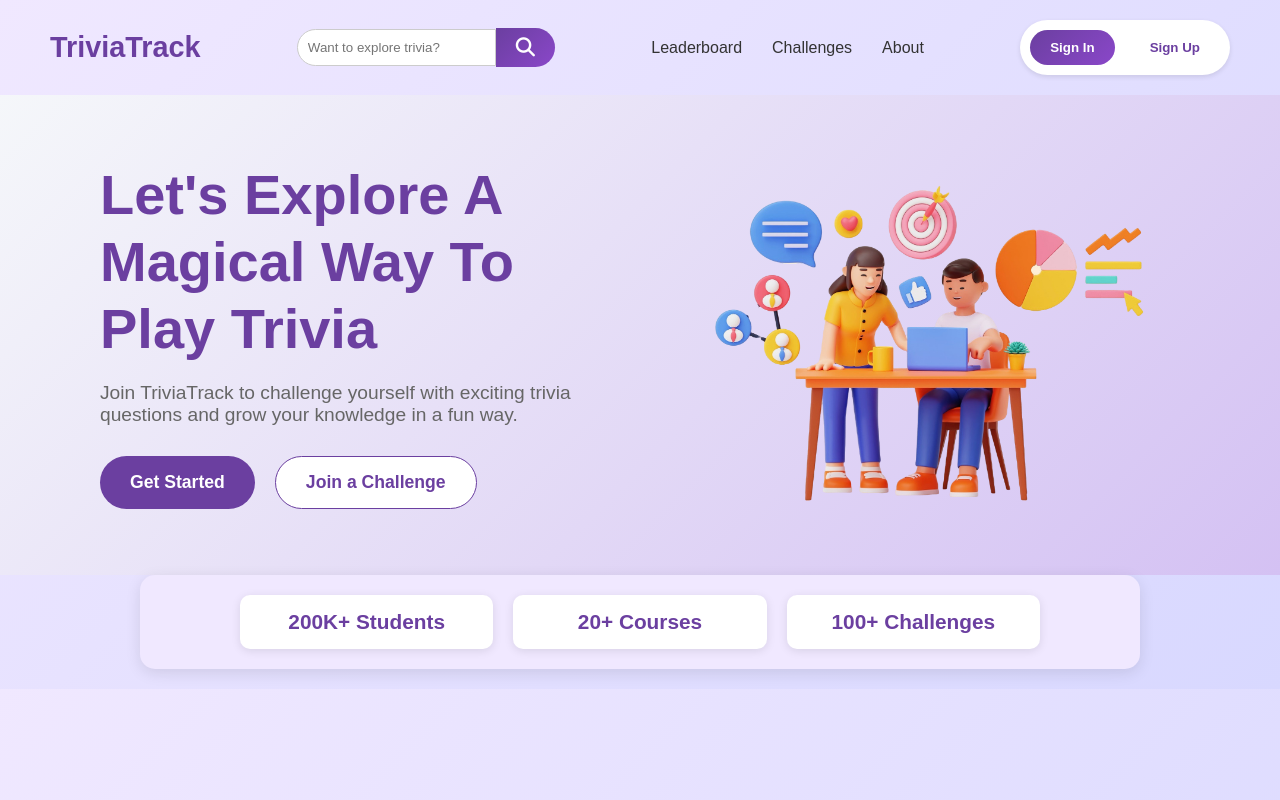
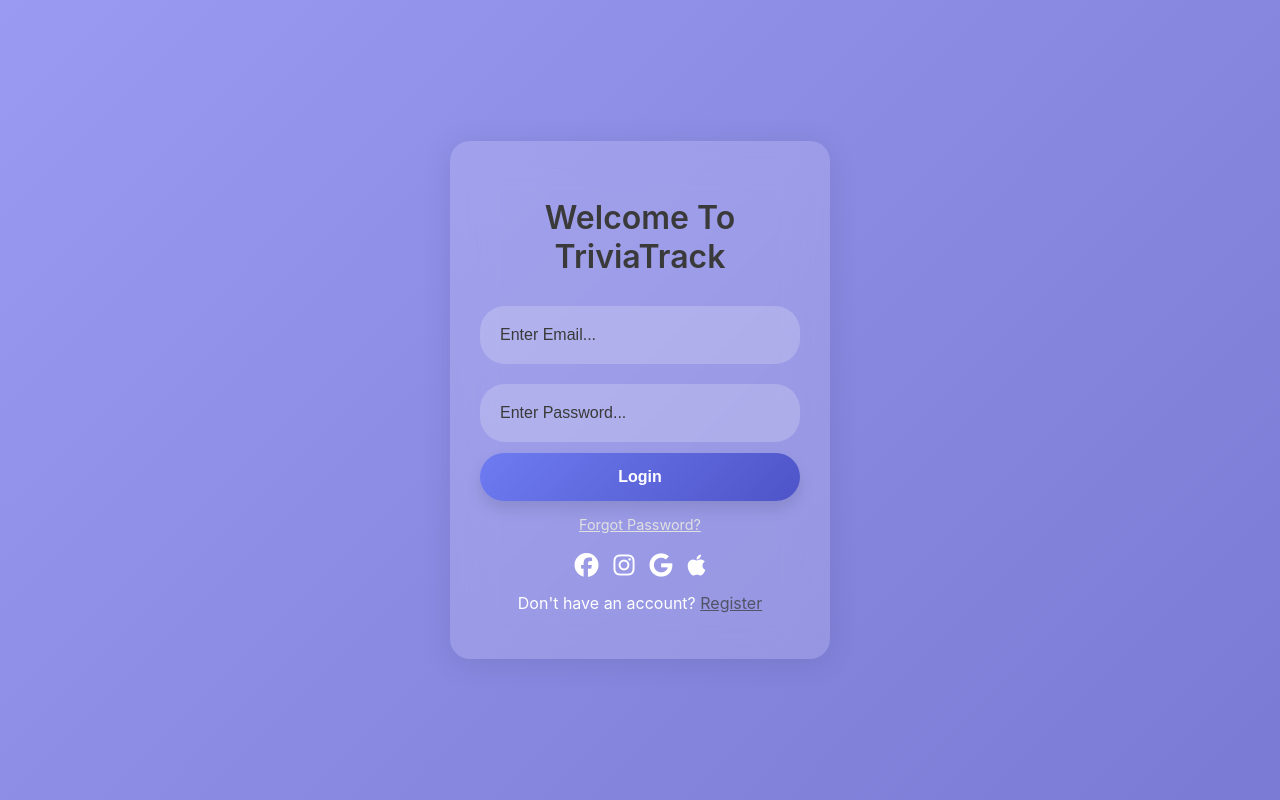
Before and after one commit to MubeenNaushad/TriviaTrack, a React (Create React App) app in the folder ff/triviatrack/: page /login in a window 1280 px wide. Built offline with nearby package versions, Linux system fonts and the light colour scheme.

Commit message:
Landing Page with Signin/up

```diff
--- a/ff/triviatrack/src/App.css
+++ b/ff/triviatrack/src/App.css
@@ -1,8 +1,7 @@
 * {
-  margin: 0;
   padding: 0;
   box-sizing: border-box;
-  font-family: 'Poppins', sans-serif;
+
 }
 
 body {
@@ -20,28 +19,33 @@ body {
 }
 
 .logo a {
-  font-size: 1.8rem;
-  font-weight: bold;
+  font-size: 2.5rem;
+
   color: #6b3fa0;
   text-decoration: none;
+  font-family: "Alfa Slab One", serif;
+  padding-left: 55px;
 }
 
 .search-bar {
   display: flex;
   align-items: center;
+  border-radius: 25px 0 0 0;
 }
 
 .search-bar input {
   padding: 10px;
   border: 1px solid #ccc;
-  border-radius: 25px 0 0 25px;
+  border-radius: 25px 0 0 0px;
   outline: none;
 }
 
 .search-bar button {
-  padding: 10px 20px;
+  width: 100px;
+  padding: 19px 20px;
+  margin-left: 10px;
   border: none;
-  border-radius: 0 25px 25px 0;
+  border-radius: 0 25px 0px 25px;
   cursor: pointer;
   background: linear-gradient(135deg, #6b3fa0, #8a47c9);
   color: white;
@@ -59,40 +63,46 @@ body {
   display: flex;
   gap: 30px;
   align-items: center;
+
 }
 
 .menu a {
   text-decoration: none;
-  color: #333;
-  font-weight: 500;
+  color: white;
+  font-weight: 600;
+  font-size: 20px;
+  font-family: sans-serif;
 }
+
 
 .auth-container {
   display: flex;
   gap: 15px;
-  padding: 10px;
-  background: #ffffff;
-  border-radius: 30px;
+  padding: 10px 24px;
+  background: rgba(255, 255, 255, 0.15);
+  backdrop-filter: blur(20px);
+
+  border-radius: 25px;
   box-shadow: 0 2px 5px rgba(0, 0, 0, 0.1);
 }
 
 .sign-in-button {
-  padding: 10px 20px;
+  padding: 15px 47px;
   background: linear-gradient(135deg, #6b3fa0, #8a47c9);
   color: #ffffff;
   border: none;
-  border-radius: 25px;
+  border-radius: 20px;
   cursor: pointer;
   font-weight: bold;
   transition: background-color 0.3s;
 }
 
 .sign-up-button {
-  padding: 10px 20px;
+  padding: 15px 47px;;
   background-color: transparent;
-  color: #6b3fa0;
+  color: white;
   border: none;
-  border-radius: 25px;
+  border-radius: 205px;
   cursor: pointer;
   font-weight: bold;
   transition: background-color 0.3s;
@@ -108,8 +118,9 @@ body {
   display: flex;
   justify-content: space-between;
   align-items: center;
-  padding: 40px 100px;
-  background: linear-gradient(135deg, #f5f7fa, #d4c1f3);
+  padding: 35px 100px;
+  background: rgba(255, 255, 255, 0.486);
+    backdrop-filter: blur(80px);
   margin: 0 auto;
   color: #333;
 }
@@ -161,8 +172,8 @@ body {
 
 .secondary-button {
   background-color: #ffffff;
-  color: #6b3fa0;
-  border: 1px solid #6b3fa0;
+  color: white;
+
 }
 
 .secondary-button:hover {
@@ -184,12 +195,13 @@ body {
 
 /* Statistics Section */
 .statistics-section {
-  background: #f0e8ff;
+  background: #8e7dbd;
   padding: 20px;
-  margin: 20px auto 0;
+  margin: 0px auto 0;
   max-width: 1000px;
   border-radius: 15px;
-  box-shadow: 0 4px 15px rgba(0, 0, 0, 0.1);
+  background: rgba(255, 255, 255, 0.15);
+  backdrop-filter: blur(20px);
   text-align: center;
   position: relative;
   top: -20px;
--- a/ff/triviatrack/src/App.js
+++ b/ff/triviatrack/src/App.js
@@ -1,12 +1,22 @@
 import React from 'react';
 import LandingPage from './LandingPage';
 import '@fortawesome/fontawesome-free/css/all.min.css';
+import Login from './Login';
+import Signup from './Signup';
+import { BrowserRouter as Router, Route, Routes, Link } from 'react-router-dom';
 
 function App() {
     return (
-        <div className="App">
-            <LandingPage />
-        </div>
+    <Router>
+      <div className="App">
+        <Routes>
+          <Route path="/" element={<LandingPage />} />
+          <Route path="/signup" element={<Signup />} />
+          <Route path="/login" element={<Login />} />
+        </Routes>
+      </div>
+    </Router>
+
     );
 }
 
--- a/ff/triviatrack/src/LandingPage.js
+++ b/ff/triviatrack/src/LandingPage.js
@@ -1,9 +1,13 @@
 import React from 'react';
 import './App.css';
 import placeholderImage from './work.png';
+import { useNavigate } from 'react-router-dom';
+
 
 const LandingPage = () => {
+    const navigate = useNavigate();
     return (
+
         <div className="landing-page">
             <nav className="navbar">
                 <div className="logo">
@@ -21,8 +25,8 @@ const LandingPage = () => {
                     <a href="#">About</a>
                 </div>
                 <div className="auth-container">
-                    <button className="sign-in-button">Sign In</button>
-                    <button className="sign-up-button">Sign Up</button>
+                   <button className="sign-in-button" onClick={() => navigate('/login')}>Login</button>
+                     <button className="sign-up-button" onClick={() => navigate('/signup')}>Register</button>
                 </div>
             </nav>
 
--- /dev/null
+++ b/ff/triviatrack/src/Login.css
@@ -0,0 +1,141 @@
+* {
+
+    padding: 0;
+    box-sizing: border-box;
+}
+
+
+body {
+
+    display: flex;
+    justify-content: center;
+    align-items: center;
+    height: 100vh;
+    background: linear-gradient(135deg, #9a9af2, #7a7ad4);
+    overflow: hidden;
+    color: #fff;
+}
+
+.container {
+    width: 100%;
+    max-width: 380px;
+    background: rgba(255, 255, 255, 0.15);
+    backdrop-filter: blur(20px);
+    border-radius: 20px;
+    padding: 30px;
+    box-shadow: 0 4px 30px rgba(0, 0, 0, 0.1);
+    text-align: center;
+    animation: fadeIn 1s ease;
+}
+
+@keyframes fadeIn {
+    from {
+        opacity: 0;
+        transform: scale(0.95);
+    }
+
+    to {
+        opacity: 1;
+        transform: scale(1);
+    }
+}
+
+.form-container h2 {
+    font-size: 2em;
+    font-weight: 600;
+    color: #3a3a3a;
+    margin-bottom: 20px;
+}
+
+input[type="email"],
+input[type="password"],
+input[type="text"] {
+    width: 100%;
+        padding: 20px;
+        margin: 10px 0;
+        border-radius: 25px;
+        border: none;
+        background: rgba(255, 255, 255, 0.2);
+        color: #000000;
+        font-size: 1em;
+        transition: all 0.3s ease;
+}
+
+input::placeholder {
+    color: #3a3a3a;
+    opacity: 1;
+}
+
+input:focus {
+    outline: none;
+    background: rgba(255, 255, 255, 0.3);
+}
+
+button {
+    width: 100%;
+    padding: 15px;
+    margin-top: 1px;
+    background: linear-gradient(135deg, #6e7bf1, #4e54c8);
+    border: none;
+    border-radius: 25px;
+    color: #fff;
+    font-size: 1em;
+    font-weight: 600;
+    cursor: pointer;
+    transition: all 0.3s ease;
+    box-shadow: 0px 8px 15px rgba(0, 0, 0, 0.1);
+}
+
+button:hover {
+    transform: scale(1.05);
+    box-shadow: 0px 12px 20px rgba(0, 0, 0, 0.15);
+}
+
+.forgot-password {
+    margin: 15px 0;
+    font-size: 0.9em;
+}
+
+.forgot-password a {
+    color: #e0e0e0;
+    text-decoration: underline;
+    transition: color 0.2s;
+}
+
+.forgot-password a:hover {
+    color: #fff;
+}
+
+.social-icons {
+    display: flex;
+    justify-content: center;
+    gap: 15px;
+    margin-top: 20px;
+}
+
+.social-icons i {
+    font-size: 1.5em;
+    color: #fff;
+    cursor: pointer;
+    transition: transform 0.3s ease, color 0.3s ease;
+}
+
+.social-icons i:hover {
+    transform: scale(1.1);
+    color: #d1d1ff;
+}
+
+@media (max-width: 768px) {
+    .container {
+        width: 90%;
+        padding: 20px;
+    }
+
+    .form-container h2 {
+        font-size: 1.8em;
+    }
+
+    .social-icons i {
+        font-size: 1.2em;
+    }
+}
--- /dev/null
+++ b/ff/triviatrack/src/Login.js
@@ -0,0 +1,33 @@
+import React from 'react';
+import { Link } from 'react-router-dom';
+import './Login.css';
+
+const Login = () => {
+  return (
+    <div className="container">
+      <div className="form-container">
+        <h2>Welcome To TriviaTrack</h2>
+
+        <form>
+          <input type="email" placeholder="Enter Email..." required />
+          <input type="password" placeholder="Enter Password..." required />
+          <button type="submit">Login</button>
+        </form>
+        <div className="forgot-password">
+          <a href="#">Forgot Password?</a>
+        </div>
+        <div className="social-icons">
+          <i className="fab fa-facebook"></i>
+          <i className="fab fa-instagram"></i>
+          <i className="fab fa-google"></i>
+          <i className="fab fa-apple"></i>
+        </div>
+        <p>
+          Don't have an account? <Link to="/signup" style={{ color: '#535366', textDecoration: 'underline' }}>Register</Link>
+        </p>
+      </div>
+    </div>
+  );
+};
+
+export default Login;
--- /dev/null
+++ b/ff/triviatrack/src/Signup.js
@@ -0,0 +1,30 @@
+import React from 'react';
+import { Link } from 'react-router-dom';
+
+
+const Signup = () => {
+  return (
+    <div className="container">
+      <div className="form-container">
+        <h2>Register</h2>
+        <form>
+          <input type="text" placeholder="Enter Username..." required />
+          <input type="email" placeholder="Enter Email..." required />
+          <input type="password" placeholder="Enter Password..." required />
+          <button type="submit">Register</button>
+          <div className="social-icons">
+          <i className="fab fa-facebook"></i>
+          <i className="fab fa-instagram"></i>
+          <i className="fab fa-google"></i>
+          <i className="fab fa-apple"></i>
+        </div>
+        </form>
+        <p>
+          Already have an account? <Link to="/login">Login</Link>
+        </p>
+      </div>
+    </div>
+  );
+};
+
+export default Signup;
```
Also changed, not shown: ff/triviatrack/src/index.css (line endings or trailing spaces), ff/triviatrack/src/index.js (line endings or trailing spaces), ff/triviatrack/src/reportWebVitals.js (line endings or trailing spaces), ff/triviatrack/src/setupTests.js (line endings or trailing spaces), 1 other file (tests, documents, lock files or other folders).
